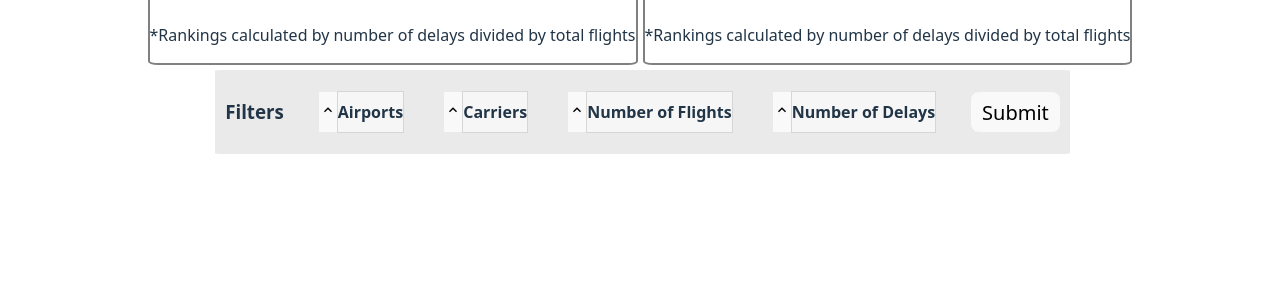
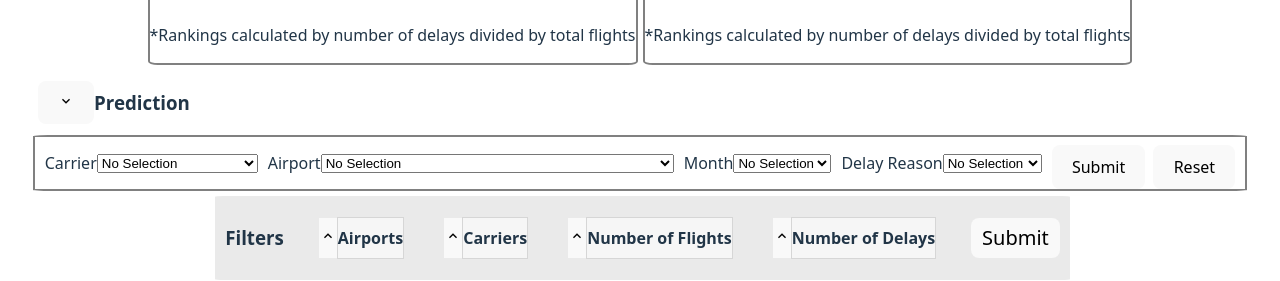
Before and after one commit to Alouette9/Airport_CSS481_Group3, a React (Vite) app in the folder client/: page / in a window 1280 px wide. Shown: the part 395-676 px from the top of the page. Built offline with nearby package versions, Linux system fonts and the light colour scheme.

Commit message:
New feature: Prediction section

```diff
--- a/client/package.json
+++ b/client/package.json
@@ -13,7 +13,7 @@
     "react": "^19.1.1",
     "react-dom": "^19.1.1",
     "react-icons": "^5.5.0",
-    "react-router-dom": "^7.9.5",
+    "react-router-dom": "^6.30.1",
     "save": "^2.9.0",
     "styled-components": "^6.1.19"
   },
--- a/client/src/AirportHome.jsx
+++ b/client/src/AirportHome.jsx
@@ -1,6 +1,7 @@
 import { useEffect, useState, useLayoutEffect, useRef } from "react";
 import { Rankings } from './Rankings';
 import { Filters } from "./Filters";
+import { Prediction } from "./Prediction";
 
 export function AirportHome({ jsonSample }) {
     //Add states or refs here that may have to be props that are shared between components
@@ -26,7 +27,7 @@ export function AirportHome({ jsonSample }) {
                 airportMap.current.set(jsonSample.current[i].airport, jsonSample.current[i].airport_name);
             }
             //Iterate to find max and min range of months
-            if (jsonSample.current[i].year < earliestDate.current[0] || (jsonSample.current[i].year == earliestDate.current[0] && jsonSample.current[i].month > earliestDate.current[1])) {
+            if (jsonSample.current[i].year < earliestDate.current[0] || (jsonSample.current[i].year == earliestDate.current[0] && jsonSample.current[i].month < earliestDate.current[1])) {
                 earliestDate.current[0] = jsonSample.current[i].year;
                 earliestDate.current[1] = jsonSample.current[i].month;
             }
@@ -49,6 +50,7 @@ export function AirportHome({ jsonSample }) {
             </div>
         </div>
         <Rankings dataChanged={dataChanged} filteredData={filteredData} newFilter={newFilter} setNewFilter={setNewFilter} carrierMap={carrierMap} airportMap={airportMap} />
+        <Prediction jsonSample={jsonSample} carrierMap={carrierMap} airportMap={airportMap} earliestDate={earliestDate} latestDate={latestDate} filteredData={filteredData} />
         <Filters setNewFilter={setNewFilter} dataChanged={dataChanged} jsonSample={jsonSample}
         carrierMap={carrierMap} airportMap={airportMap} filteredData={filteredData} setDataChanged={setDataChanged}></Filters>
     </>);
--- /dev/null
+++ b/client/src/Prediction.jsx
@@ -0,0 +1,210 @@
+import { useState } from "react";
+import { ExpandableCard } from "./ExpandableCard";
+
+export function Prediction({ jsonSample, carrierMap, airportMap, earliestDate, latestDate, filteredData }) {
+  const [carrier, setCarrier] = useState("");
+  const [airport, setAirport] = useState("");
+  const [ym, setYm] = useState("");
+  const [reason, setReason] = useState("");
+  const [result, setResult] = useState(null);
+  const [breakdown, setBreakdown] = useState([]);
+
+  const carrierOptions = (() => {
+    const out = [{ label: "No Selection", value: "" }];
+    carrierMap.current.forEach((v, k) => out.push({ label: v, value: k }));
+    return out;
+  })();
+
+  const airportOptions = (() => {
+    const out = [{ label: "No Selection", value: "" }];
+    airportMap.current.forEach((v, k) => out.push({ label: v, value: k }));
+    return out;
+  })();
+
+  const monthOptions = (() => {
+    const [ey, em] = earliestDate.current;
+    const [ly, lm] = latestDate.current;
+    const pads = (n) => (n < 10 ? `0${n}` : `${n}`);
+    const seq = [];
+    if (ey <= ly) {
+      let y = ey, m = em;
+      while (y < ly || (y === ly && m <= lm)) {
+        seq.push({ label: `${y}-${pads(m)}`, value: `${y}-${pads(m)}` });
+        m++;
+        if (m > 12) { m = 1; y++; }
+      }
+    }
+    return [{ label: "No Selection", value: "" }, ...seq];
+  })();
+
+  const reasonOptions = [
+    { label: "No Selection", value: "" },
+    { label: "All", value: "allDelays" },
+    { label: "Carrier", value: "carrier" },
+    { label: "Weather", value: "weather" },
+    { label: "NAS (Traffic)", value: "nas" },
+    { label: "Security", value: "security" },
+    { label: "Late Aircraft", value: "late" },
+  ];
+
+  function delayPredictionCalculator(values) {
+    const data = (filteredData?.current?.length ? filteredData.current : jsonSample.current) || [];
+    const matchYM = (row) => {
+      if (!values.ym) return true;
+      const [yy, mm] = values.ym.split("-").map(Number);
+      return row.year === yy && row.month === mm;
+    };
+    const matchCarrier = (row) => (values.carrier ? row.carrier === values.carrier : true);
+    const matchAirport = (row) => (values.airport ? row.airport === values.airport : true);
+
+    const subset = data.filter((r) => matchYM(r) && matchCarrier(r) && matchAirport(r));
+    const baseSet = subset.length ? subset : data;
+
+    const sum = (arr, f) => arr.reduce((t, r) => t + f(r), 0);
+    const safeRatio = (num, den) => (den > 0 ? num / den : 0);
+
+    const totalDelay = sum(baseSet, (r) => r.arr_delay || 0);
+    const totalDelayedFlights = sum(baseSet, (r) => r.arr_del15 || 0);
+    const baseAvg = safeRatio(totalDelay, totalDelayedFlights);
+
+    const overall = {
+      avg: baseAvg,
+      carrierAvg: avgForKey(baseSet, "carrier", values.carrier),
+      airportAvg: avgForKey(baseSet, "airport", values.airport),
+      monthAvg: avgForMonth(baseSet, values.ym),
+      reasonAvg: avgForReason(baseSet, values.reason),
+    };
+
+    const contributions = [];
+    if (values.carrier) contributions.push({ label: "Carrier effect", minutes: overall.carrierAvg - overall.avg });
+    if (values.airport) contributions.push({ label: "Airport effect", minutes: overall.airportAvg - overall.avg });
+    if (values.ym) contributions.push({ label: "Month effect", minutes: overall.monthAvg - overall.avg });
+    if (values.reason) contributions.push({ label: "Reason effect", minutes: overall.reasonAvg - overall.avg });
+
+    const totalMinutes = Math.max(0, round2(overall.avg + contributions.reduce((t, c) => t + c.minutes, 0)));
+
+    return {
+      totalMinutes,
+      breakdown: contributions.map((c) => ({ ...c, minutes: round2(c.minutes) })),
+      baseline: round2(overall.avg),
+    };
+
+    function round2(n) { return Math.round(n * 100) / 100; }
+    function avgForKey(arr, key, sel) {
+      if (!sel) return avg(arr);
+      const sub = arr.filter((r) => r[key] === sel);
+      return avg(sub.length ? sub : arr);
+    }
+    function avgForMonth(arr, yymm) {
+      if (!yymm) return avg(arr);
+      const [yy, mm] = yymm.split("-").map(Number);
+      const sub = arr.filter((r) => r.year === yy && r.month === mm);
+      return avg(sub.length ? sub : arr);
+    }
+    function avgForReason(arr, reasonVal) {
+      if (!reasonVal || reasonVal === "allDelays") return avg(arr);
+      const map = {
+        carrier: (r) => r.carrier_delay || 0,
+        weather: (r) => r.weather_delay || 0,
+        nas: (r) => r.nas_delay || 0,
+        security: (r) => r.security_delay || 0,
+        late: (r) => r.late_aircraft_delay || 0,
+      };
+      const num = sum(arr, map[reasonVal]);
+      const den = sum(arr, (r) => r.arr_del15 || 0);
+      return safeRatio(num, den);
+    }
+    function avg(arr) {
+      const num = sum(arr, (r) => r.arr_delay || 0);
+      const den = sum(arr, (r) => r.arr_del15 || 0);
+      return safeRatio(num, den);
+    }
+  }
+
+  function onSubmit(e) {
+    e.preventDefault();
+    const values = { carrier, airport, ym, reason };
+    const res = delayPredictionCalculator(values);
+    setResult({ minutes: res.totalMinutes, baseline: res.baseline });
+    setBreakdown(res.breakdown);
+  }
+
+  function onReset() {
+    setCarrier("");
+    setAirport("");
+    setYm("");
+    setReason("");
+    setResult(null);
+    setBreakdown([]);
+  }
+
+  return (
+    <div className="row center">
+      <ExpandableCard title={"Prediction"} initialDisplay={true} expandMode={"static"}>
+        <form className="expandRow" onSubmit={onSubmit}>
+          <div className="expandRow">
+            <label htmlFor="pred-carrier">Carrier</label>
+            <select id="pred-carrier" value={carrier} onChange={(e) => setCarrier(e.target.value)}>
+              {carrierOptions.map((o) => (
+                <option key={`c-${o.value || "none"}`} value={o.value}>{o.label}</option>
+              ))}
+            </select>
+          </div>
+
+          <div className="expandRow">
+            <label htmlFor="pred-airport">Airport</label>
+            <select id="pred-airport" value={airport} onChange={(e) => setAirport(e.target.value)}>
+              {airportOptions.map((o) => (
+                <option key={`a-${o.value || "none"}`} value={o.value}>{o.label}</option>
+              ))}
+            </select>
+          </div>
+
+          <div className="expandRow">
+            <label htmlFor="pred-month">Month</label>
+            <select id="pred-month" value={ym} onChange={(e) => setYm(e.target.value)}>
+              {monthOptions.map((o) => (
+                <option key={`m-${o.value || "none"}`} value={o.value}>{o.label}</option>
+              ))}
+            </select>
+          </div>
+
+          <div className="expandRow">
+            <label htmlFor="pred-reason">Delay Reason</label>
+            <select id="pred-reason" value={reason} onChange={(e) => setReason(e.target.value)}>
+              {reasonOptions.map((o) => (
+                <option key={`r-${o.value || "none"}`} value={o.value}>{o.label}</option>
+              ))}
+            </select>
+          </div>
+
+          <div className="expandRow" style={{ gap: 8, marginTop: 8 }}>
+            <button type="submit">Submit</button>
+            <button type="button" onClick={onReset}>Reset</button>
+          </div>
+        </form>
+
+        {result && (
+          <div className="expandRow" style={{ marginTop: 12 }}>
+            <div className="card" style={{ padding: 12 }}>
+              <div><strong>Estimated delay per delayed flight:</strong> {result.minutes} min</div>
+              <div style={{ opacity: 0.8 }}>Baseline: {result.baseline} min</div>
+              {breakdown.length > 0 && (
+                <table className="rankingList" style={{ marginTop: 8 }}>
+                  <thead>
+                    <tr><th>Component</th><th>Effect (min)</th></tr>
+                  </thead>
+                  <tbody>
+                    {breakdown.map((b, i) => (
+                      <tr key={i}><td>{b.label}</td><td>{b.minutes >= 0 ? `+${b.minutes}` : `${b.minutes}`}</td></tr>
+                    ))}
+                  </tbody>
+                </table>
+              )}
+            </div>
+          </div>
+        )}
+      </ExpandableCard>
+    </div>
+  );
+}
```
Also changed, not shown: 1 other file (tests, documents, lock files or other folders).
